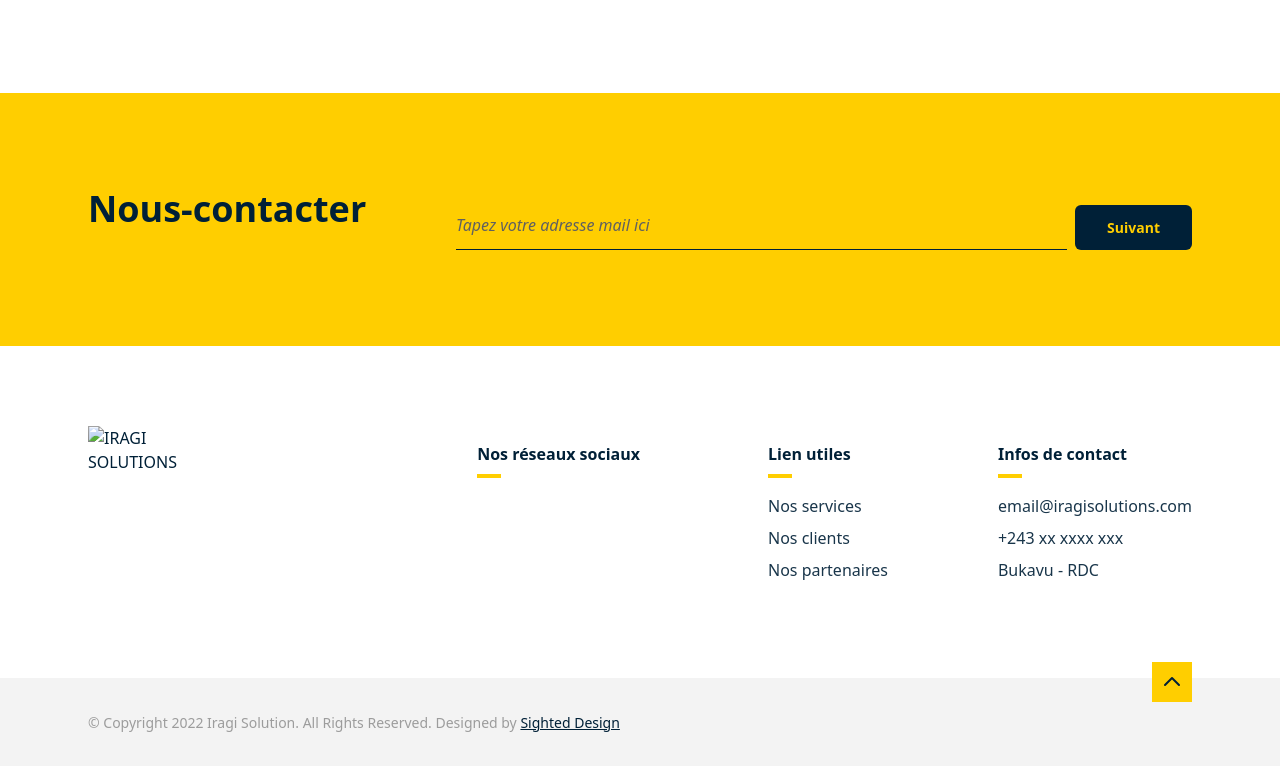
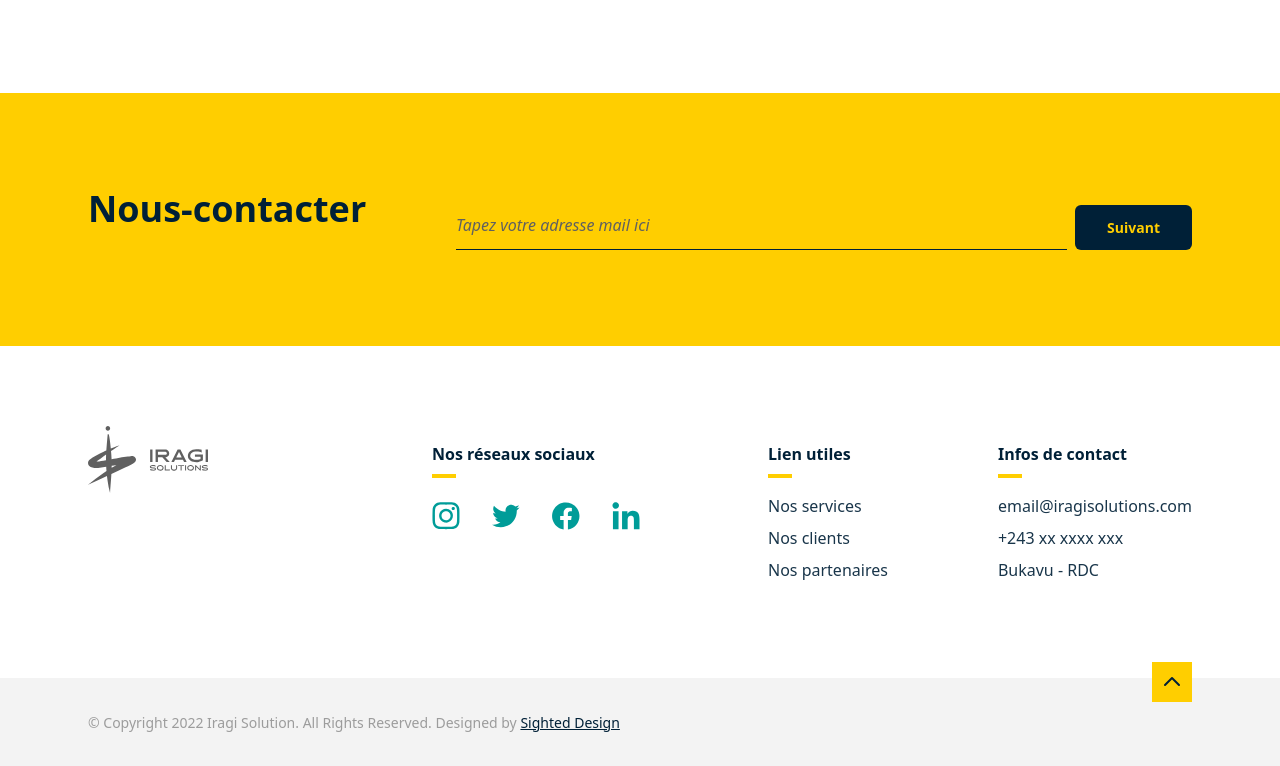
Before and after one commit to vincejs77/landing001, a website: page index.html in a window 1280 px wide. Shown: the part 1626-2392 px from the top of the page. Drawn offline with nearby package versions, Linux system fonts and the light colour scheme; the site is published under a folder, as on GitHub Pages, so addresses that start at the root find nothing.

Commit message:
update 005

```diff
--- a/index.html
+++ b/index.html
@@ -17,6 +17,7 @@
 	</head>
 	<body>
 		<!-- Section 1 -->
+		<div class="bg-cblack relative w-full">
 			<section class="bg-cblack relative darkMode">
 				<div class="nav--section w-full"></div>
 			</section>
@@ -61,6 +62,7 @@
 					</div>
 				</div>
 			</section>
+		</div>
 
 		<section class="bg-cgreen w-full" id="sect2">
 			<div class="max-w-6xl mx-auto pt-16 pb-24 px-3 sm:px-6">
--- a/src/components/footer.html
+++ b/src/components/footer.html
@@ -5,7 +5,7 @@
 				<div class="col-span-2 sm:flex sm:justify-between">
 					<div class="col-span-1">
 						<a href="#">
-							<img src="../public/img/logo_gray.svg" alt="IRAGI SOLUTIONS" width="120px" class="-mt-4" />
+							<img src="https://vincejs77.github.io/landing001/public/img/logo_gray.svg" alt="IRAGI SOLUTIONS" width="120px" class="-mt-4" />
 						</a>
 					</div>
 					<div class="col-span-1 sm:mt-0 mt-8">
@@ -16,22 +16,22 @@
 						<ul class="flex justify-left mt-6 space-x-8">
 							<li>
 								<a href="http://" target="_blank" rel="noopener noreferrer">
-									<img src="../public/img/socials/insta.svg" alt="" />
+									<img src="https://vincejs77.github.io/landing001/public/img/socials/insta.svg" alt="" />
 								</a>
 							</li>
 							<li>
 								<a href="http://" target="_blank" rel="noopener noreferrer">
-									<img src="../public/img/socials/tw.svg" alt="" />
+									<img src="https://vincejs77.github.io/landing001/public/img/socials/tw.svg" alt="" />
 								</a>
 							</li>
 							<li>
 								<a href="http://" target="_blank" rel="noopener noreferrer">
-									<img src="../public/img/socials/fb.svg" alt="" />
+									<img src="https://vincejs77.github.io/landing001/public/img/socials/fb.svg" alt="" />
 								</a>
 							</li>
 							<li>
 								<a href="http://" target="_blank" rel="noopener noreferrer">
-									<img src="../public/img/socials/in.svg" alt="" />
+									<img src="https://vincejs77.github.io/landing001/public/img/socials/in.svg" alt="" />
 								</a>
 							</li>
 						</ul>
--- a/src/components/nav.html
+++ b/src/components/nav.html
@@ -1,16 +1,16 @@
 <div id="nav--section" class="fixed w-full top-0 left-0 right-0">
 	<section class="w-full" x-data="{ showMenu: false }">
 		<nav class="box-border flex items-center justify-between w-full h-35 px-3 md:px-6 mx-auto my-0 py-4 leading-6 max-w-6xl">
-			<a @click="showMenu = !showMenu" href="/index.html" class="flex items-center font-medium text-gray-900 lg:w-auto title-font lg:items-center lg:justify-center md:mb-0">
+			<a @click="showMenu = !showMenu" href="/" class="flex items-center font-medium text-gray-900 lg:w-auto title-font lg:items-center lg:justify-center md:mb-0">
 				<span class="text-xl font-black leading-none text-gray-900 select-none">
-					<img src="./public/img/logo.png" alt="IRAGI SOLUTIONS" class="sm:w-[180px] w-[120px] --light" />
-					<img src="./public/img/logo_white.svg" alt="IRAGI SOLUTIONS" class="sm:w-[180px] w-[120px] --dark" />
+					<img src="https://vincejs77.github.io/landing001/public/img/logo.png" alt="IRAGI SOLUTIONS" class="sm:w-[180px] w-[120px] --light" />
+					<img src="https://vincejs77.github.io/landing001/public/img/logo_white.svg" alt="IRAGI SOLUTIONS" class="sm:w-[180px] w-[120px] --dark" />
 				</span>
 			</a>
 			<div class="relative flex list-none lg:block" :class="{'flex fixed': showMenu, 'hidden': !showMenu }">
 				<ul class="cnav--ul lg:space-x-8 lg:static lg:w-auto lg:flex lg:space-y-0 lg:mt-0">
 					<li class="box-border w-full my-3 text-lg text-center lg:w-auto">
-						<a href="/src/services.html" class="cnav--ul__li">Nos services</a>
+						<a href="./src/services.html" class="cnav--ul__li">Nos services</a>
 					</li>
 					<!-- <li class="box-border w-full my-3 text-lg text-center lg:w-auto">
 						<a href="#sect2" class="cnav--ul__li">Nos clients</a>
```
Lines whose indentation alone changed are shown as unchanged.
